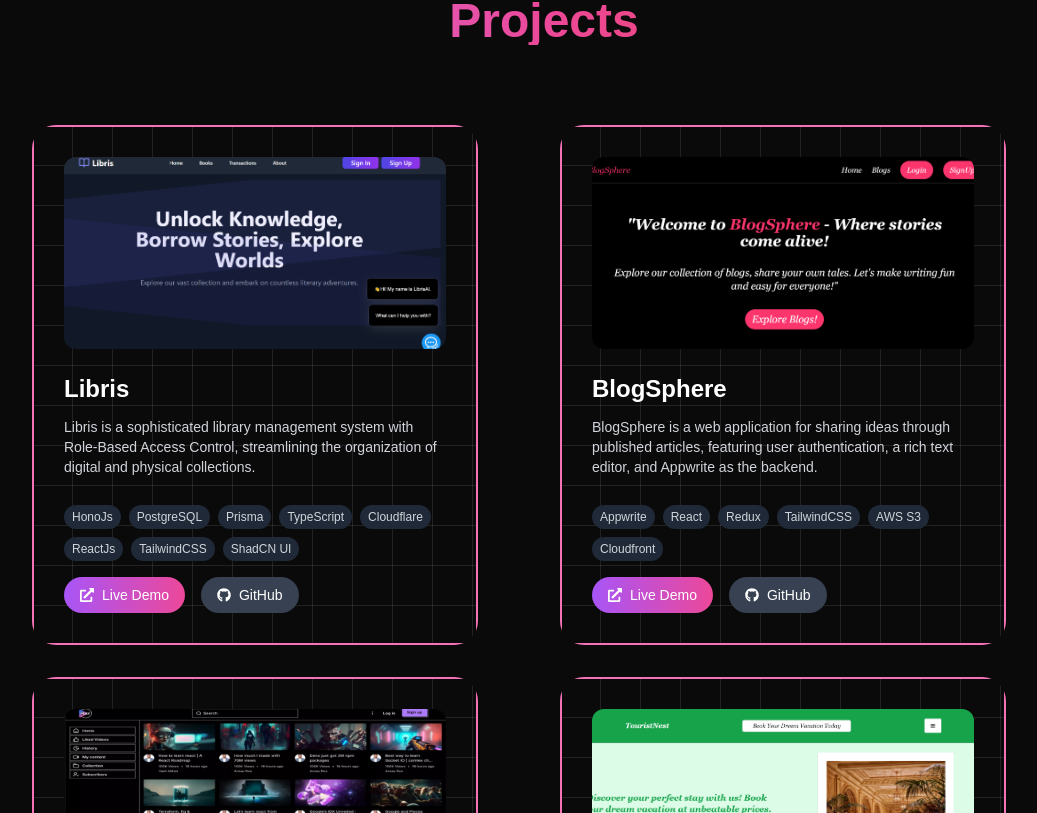
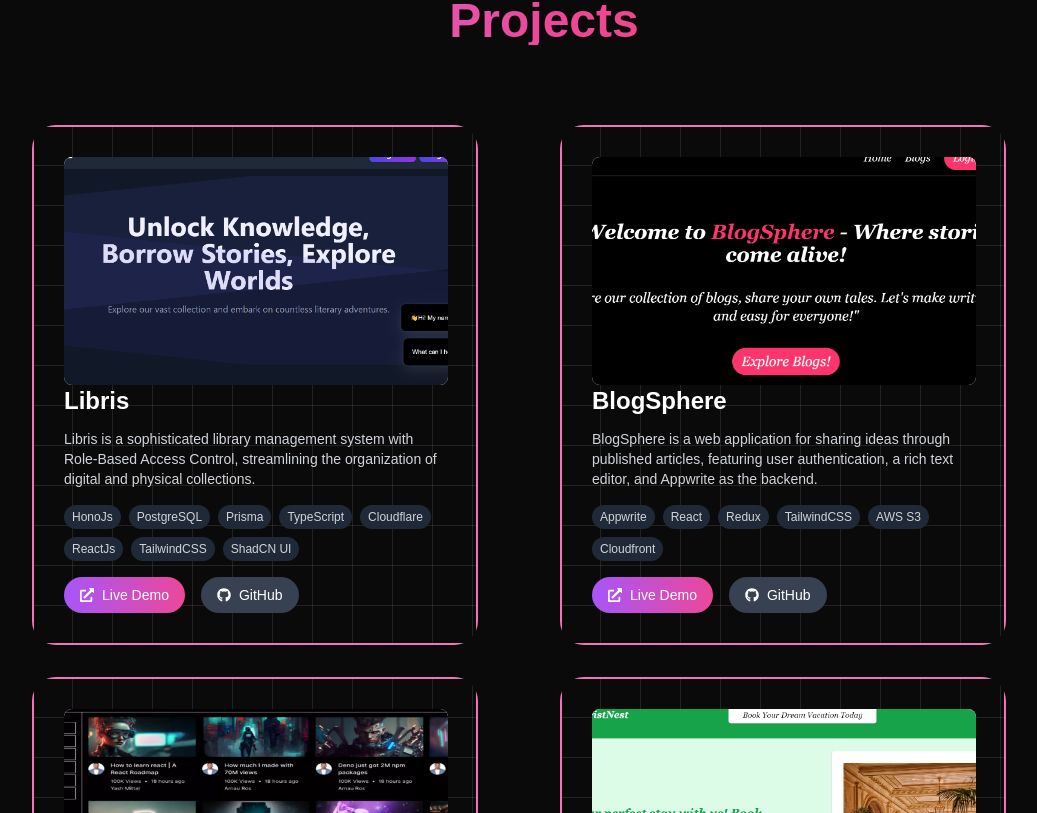
Before and after one commit to RidhikaJoshi/Portfolio-Latest, a Next.js app: page / in a window 1280 px wide. Shown: the part 1747-2560 px from the top of the page, without its empty margins (96-1133 px from the left). Built offline with nearby package versions, Linux system fonts and the light colour scheme.

Commit message:
Updated Project Section Picture Animation

```diff
--- a/components/projects.tsx
+++ b/components/projects.tsx
@@ -9,6 +9,8 @@ import TouristNest from '../app/assests/TouristNest.webp'
 import VideoTweets from '../app/assests/VideoTweets.webp'
 import MusicAcademy from '../app/assests/MusicAcademy.webp'
 import portfolio from '../app/assests/Portfolio.webp'
+import { DirectionAwareHover } from '../components/ui/direction-aware-hover'
+
 
 const projects = [
   {
@@ -125,11 +127,9 @@ export function ProjectsSection() {
             >
               <div className="absolute inset-0  border-2 border-pink-400 "></div>
               <div className="relative z-10 p-8 h-full flex flex-col">
-                <Image
-                  src={project.image}
-                  alt={project.title}
-                  className="w-full h-48 object-cover rounded-xl mb-6"
-                />
+                <DirectionAwareHover imageUrl={project.image}>
+
+                  </DirectionAwareHover>
                 <h3 className="text-2xl font-bold mb-3 text-white">{project.title}</h3>
                 <p className="text-gray-300 mb-4 text-sm flex-grow">{project.description}</p>
                 <div className="flex flex-wrap gap-2 mb-4">
--- /dev/null
+++ b/components/ui/direction-aware-hover.tsx
@@ -0,0 +1,169 @@
+"use client";
+
+import { useRef, useState } from "react";
+import Image from "next/image";
+import { AnimatePresence, motion } from "framer-motion";
+import { cn } from "@/lib/utils";
+
+export const DirectionAwareHover = ({
+  imageUrl,
+  children,
+  childrenClassName,
+  imageClassName,
+  className,
+}: {
+  imageUrl: any;
+  children?: React.ReactNode | string;
+  childrenClassName?: string;
+  imageClassName?: string;
+  className?: string;
+}) => {
+  const ref = useRef<HTMLDivElement>(null);
+
+  const [direction, setDirection] = useState<
+    "top" | "bottom" | "left" | "right" | string
+  >("left");
+
+  const handleMouseEnter = (
+    event: React.MouseEvent<HTMLDivElement, MouseEvent>
+  ) => {
+    if (!ref.current) return;
+
+    const direction = getDirection(event, ref.current);
+    console.log("direction", direction);
+    switch (direction) {
+      case 0:
+        setDirection("top");
+        break;
+      case 1:
+        setDirection("right");
+        break;
+      case 2:
+        setDirection("bottom");
+        break;
+      case 3:
+        setDirection("left");
+        break;
+      default:
+        setDirection("left");
+        break;
+    }
+  };
+
+  const getDirection = (
+    ev: React.MouseEvent<HTMLDivElement, MouseEvent>,
+    obj: HTMLElement
+  ) => {
+    const { width: w, height: h, left, top } = obj.getBoundingClientRect();
+    const x = ev.clientX - left - (w / 2) * (w > h ? h / w : 1);
+    const y = ev.clientY - top - (h / 2) * (h > w ? w / h : 1);
+    const d = Math.round(Math.atan2(y, x) / 1.57079633 + 5) % 4;
+    return d;
+  };
+
+  return (
+    <motion.div
+      onMouseEnter={handleMouseEnter}
+      ref={ref}
+      className={cn(
+        "md:h-96 w-60 h-60 md:w-96 bg-transparent rounded-lg overflow-hidden group/card relative",
+        className
+      )}
+    >
+      <AnimatePresence mode="wait">
+        <motion.div
+          className="relative h-full w-full"
+          initial="initial"
+          whileHover={direction}
+          exit="exit"
+        >
+          <motion.div className="group-hover/card:block hidden absolute inset-0 w-full h-full bg-black/40 z-10 transition duration-500" />
+          <motion.div
+            variants={variants}
+            className="h-full w-full relative bg-gray-50 dark:bg-black"
+            transition={{
+              duration: 0.2,
+              ease: "easeOut",
+            }}
+          >
+            <Image
+              alt="image"
+              className={cn(
+                "h-full w-full object-cover scale-[1.15]",
+                imageClassName
+              )}
+              width="1000"
+              height="1000"
+              src={imageUrl}
+            />
+          </motion.div>
+          <motion.div
+            variants={textVariants}
+            transition={{
+              duration: 0.5,
+              ease: "easeOut",
+            }}
+            className={cn(
+              "text-white absolute bottom-4 left-4 z-40",
+              childrenClassName
+            )}
+          >
+            {children}
+          </motion.div>
+        </motion.div>
+      </AnimatePresence>
+    </motion.div>
+  );
+};
+
+const variants = {
+  initial: {
+    x: 0,
+  },
+
+  exit: {
+    x: 0,
+    y: 0,
+  },
+  top: {
+    y: 20,
+  },
+  bottom: {
+    y: -20,
+  },
+  left: {
+    x: 20,
+  },
+  right: {
+    x: -20,
+  },
+};
+
+const textVariants = {
+  initial: {
+    y: 0,
+    x: 0,
+    opacity: 0,
+  },
+  exit: {
+    y: 0,
+    x: 0,
+    opacity: 0,
+  },
+  top: {
+    y: -20,
+    opacity: 1,
+  },
+  bottom: {
+    y: 2,
+    opacity: 1,
+  },
+  left: {
+    x: -2,
+    opacity: 1,
+  },
+  right: {
+    x: 20,
+    opacity: 1,
+  },
+};
```
